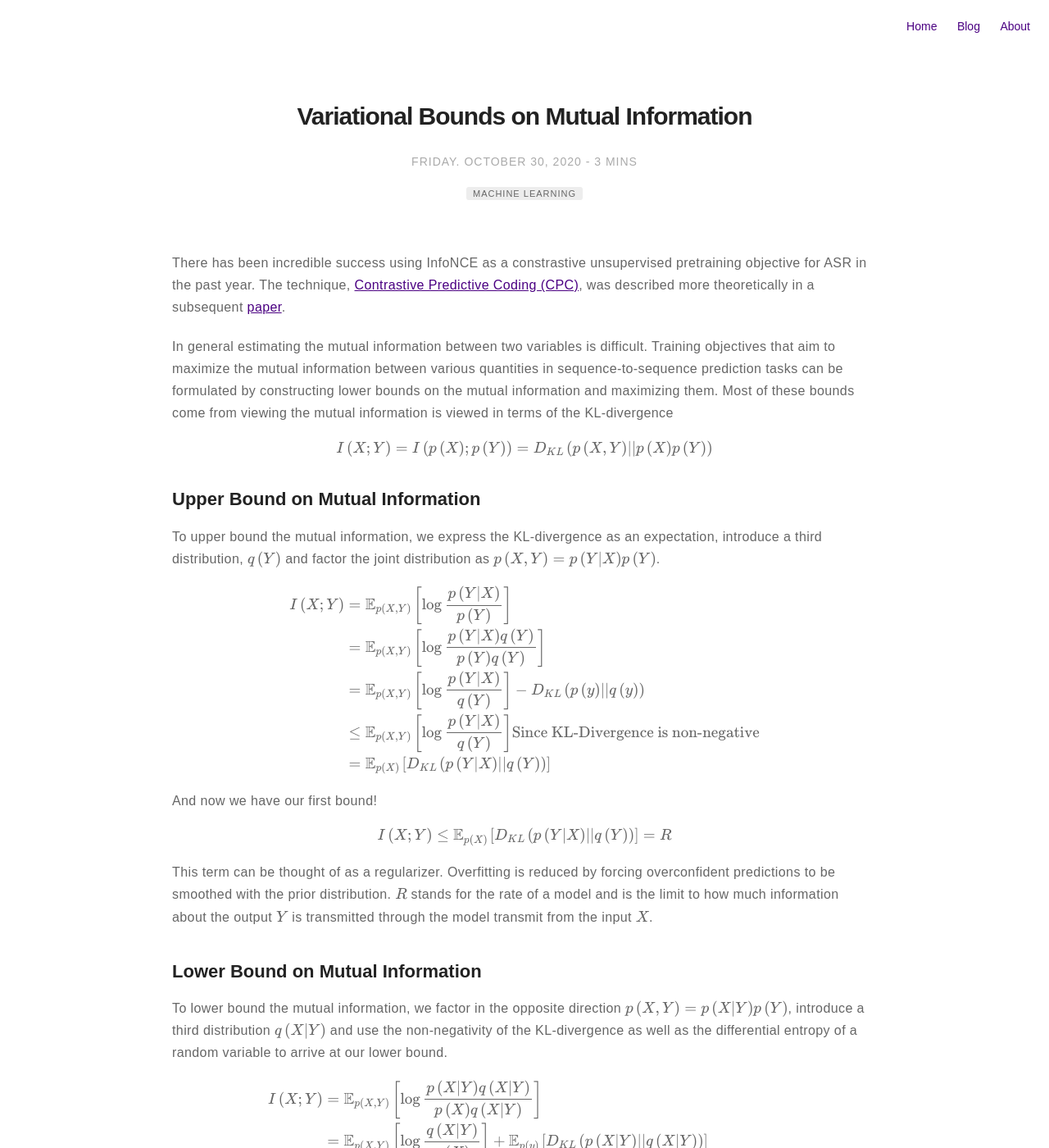
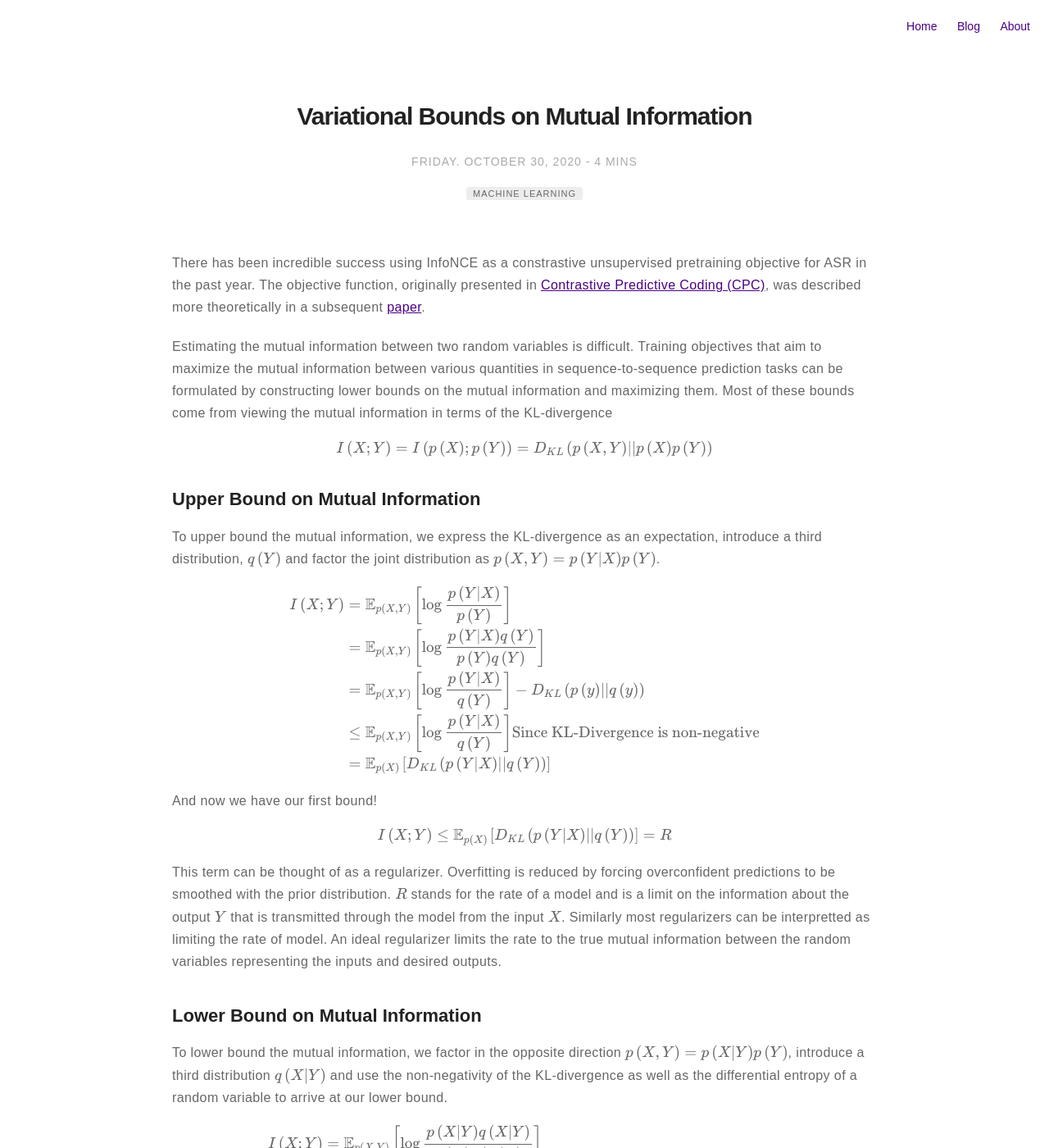
Before and after one commit to m-wiesner/m-wiesner.github.io, a Jekyll site: the page built from _posts/2020-10-30-Variational-Bounds-on-Mutual-Information.markdown, in a window 1280 px wide and 1400 px high. Shown: the whole window at 82% size. Built offline with Jekyll 4.4.1, drawn with Linux system fonts in a browser that asks for light colours; formulas are drawn with MathJax 3; some of the changed text lies outside the part shown.

Commit message:
Update 2020-10-30-Variational-Bounds-on-Mutual-Information.markdown

```diff
--- a/_posts/2020-10-30-Variational-Bounds-on-Mutual-Information.markdown
+++ b/_posts/2020-10-30-Variational-Bounds-on-Mutual-Information.markdown
@@ -13,9 +13,9 @@
 description: Review of [On Variational Bounds on Mutual Information](https://arxiv.org/pdf/1905.06922.pdf)
 ---
 
-There has been incredible success using InfoNCE as a constrastive unsupervised pretraining objective for ASR in the past year. The technique, [Contrastive Predictive Coding (CPC)](https://arxiv.org/pdf/1807.03748.pdf), was described more theoretically in a subsequent [paper](https://arxiv.org/pdf/1905.06922.pdf).
+There has been incredible success using InfoNCE as a constrastive unsupervised pretraining objective for ASR in the past year. The objective function, originally presented in [Contrastive Predictive Coding (CPC)](https://arxiv.org/pdf/1807.03748.pdf), was described more theoretically in a subsequent [paper](https://arxiv.org/pdf/1905.06922.pdf).
 
-In general estimating the mutual information between two variables is difficult. Training objectives that aim to maximize the mutual information between various quantities in sequence-to-sequence prediction tasks can be formulated by constructing lower bounds on the mutual information and maximizing them. Most of these bounds come from viewing the mutual information is viewed in terms of the KL-divergence
+Estimating the mutual information between two random variables is difficult. Training objectives that aim to maximize the mutual information between various quantities in sequence-to-sequence prediction tasks can be formulated by constructing lower bounds on the mutual information and maximizing them. Most of these bounds come from viewing the mutual information in terms of the KL-divergence
 
 $$I\left(X; Y\right) = I\left(p\left(X\right); p\left(Y\right)\right) = D_{KL}\left(p\left(X, Y\right) || p\left(X\right)p\left(Y\right)\right)$$
 
@@ -35,7 +35,7 @@
 $$I\left(X; Y\right) \leq \mathbb{E}_{p\left(X\right)}\left[D_{KL}\left(p\left(Y|X\right) || q\left(Y\right)\right)\right] = R$$
 
 This term can be thought of as a regularizer. Overfitting is reduced by forcing overconfident predictions to be smoothed with the prior distribution.
-$$R$$ stands for the rate of a model and is the limit to how much information about the output $$Y$$ is transmitted through the model transmit from the input $$X$$.
+$$R$$ stands for the rate of a model and is a limit on the information about the output $$Y$$ that is transmitted through the model from the input $$X$$. Similarly most regularizers can be interpretted as limiting the rate of model. An ideal regularizer limits the rate to the true mutual information between the random variables representing the inputs and desired outputs.
 
 ## Lower Bound on Mutual Information
 To lower bound the mutual information, we factor in the opposite direction $$p\left(X, Y\right) = p\left(X | Y\right)p\left(Y\right)$$, introduce a third distribution $$q\left(X | Y\right)$$ and use the non-negativity of the KL-divergence as well as the differential entropy of a random variable to arrive at our lower bound.
@@ -91,7 +91,14 @@
 $$R \geq I\left(X; Y\right) \geq I_{BA} \geq I_{UBA} \geq I_{DV}$$
 
 ## The [MINE](https://arxiv.org/pdf/1801.04062.pdf) Estimator for Mutual Information
-MINE is an estimator for the mutual information parameterized by a neural network that is almost identical to InfoNCE. The MINE objective can also be obtained by using Jensen's Inequatlity on the second term of the $$I_{UBA}$$ bound, but on the inner expectation over $$p\left(X\right)$$.
+MINE is an estimator for the mutual information parameterized by a neural network that is almost identical to InfoNCE. A critical part of the MINE objective was to note that the gradient update using $$I_{DV}$$ as the objective is biased.
+
+$$\begin{align}
+\nabla_{\theta} I_{DV} = \mathbb{E}_{p\left(X, Y\right)\left[\nabla_{\theta}f\left(X, Y\right)\right] - \frac{\mathbb{E}_{p\left(Y\right)}\left[\mathbb{E}_{p\left(X\right)}\left[e^{f\left(X, Y\right)} \nabla_{\theta}f\left(X, Y\right)\right\]\right]}{\mathbb{E}_{p\left(Y\right)}\left[\mathbb{E}_{p\left(X\right)}\left[e^{f\left(X, Y\right)}\right]\right]}
+\end{align}$$
+
+
+The MINE objective can also be obtained by using Jensen's Inequatlity on the second term of the $$I_{UBA}$$ bound, but on the inner expectation over $$p\left(X\right)$$.
 
 $$\begin{align}
 \mathbb{E}_{p\left(Y\right)}\left[\log{\mathbb{E}_{p\left(X\right)}\left[e^{f\left(X, Y\right)}\right]}\right] &\geq \mathbb{E}_{p\left(Y\right)}\left[\mathbb{E}_{p\left(X\right)}\left[f\left(X, Y\right)\right]\right] \
```
